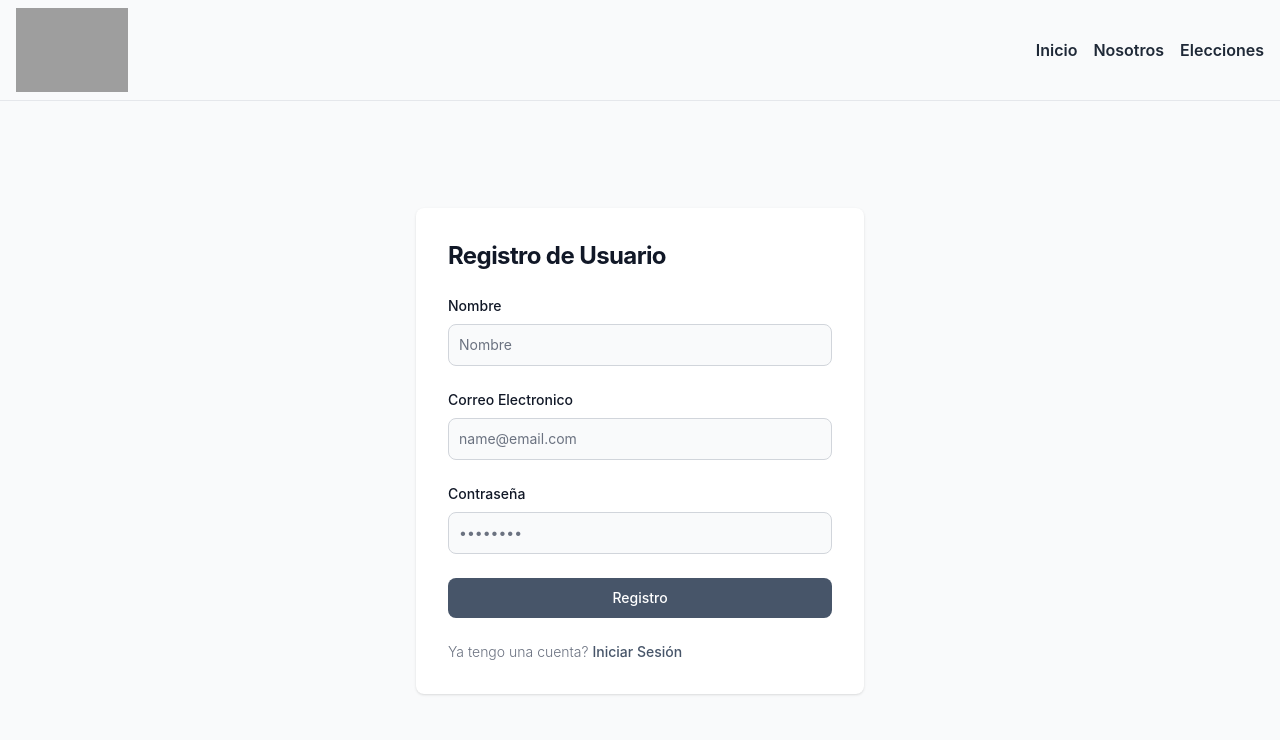
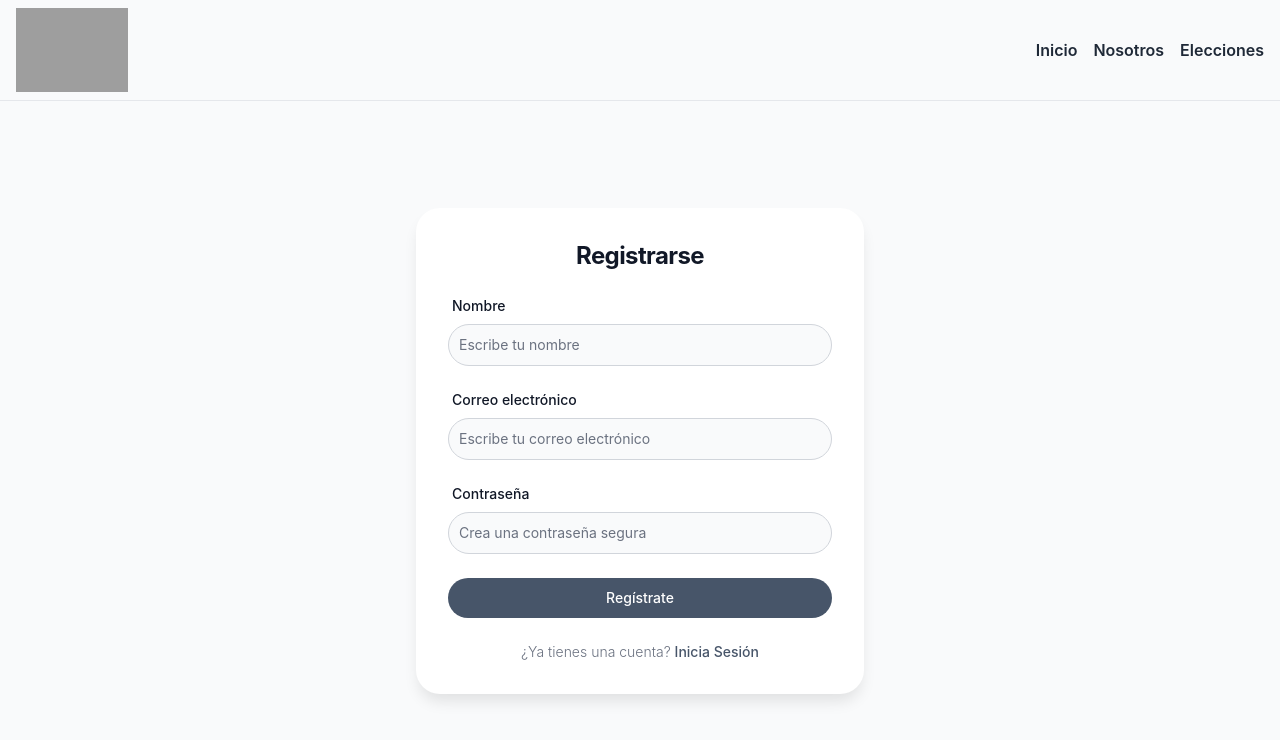
Before and after one commit to fischerjosue/registraduria-frontend, a Vue app: page /registro in a window 1280 px wide. Shown: the top 740 px of the page. Built offline with nearby package versions, Linux system fonts and the light colour scheme; grey boxes are pictures that could not be loaded; a web font is replaced by a local one.

Commit message:
Cambiar algunos estilos y otros cambios

```diff
--- a/index.html
+++ b/index.html
@@ -4,6 +4,7 @@
     <meta charset="UTF-8">
     <link rel="icon" href="/favicon.ico">
     <link href="https://fonts.cdnfonts.com/css/sf-pro-display" rel="stylesheet">
+    <link rel="stylesheet" href="https://cdn.jsdelivr.net/npm/bootstrap-icons@1.10.1/font/bootstrap-icons.css">
     <meta name="viewport" content="width=device-width, initial-scale=1.0">
     <title>Registraduría</title>
   </head>
--- a/src/views/Elecciones/Login.vue
+++ b/src/views/Elecciones/Login.vue
@@ -2,30 +2,30 @@
     <section class=" dark:bg-gray-900">
         <div class="flex flex-col items-center justify-center px-6 py-8 mx-auto md:h-[calc(100vh-100px)] lg:py-0">
             <div
-                class="w-full bg-white rounded-lg shadow dark:border md:mt-0 sm:max-w-md xl:p-0 dark:bg-gray-800 dark:border-gray-700">
+                class="w-full bg-white rounded-3xl shadow-[0px_10px_15px_-3px_rgba(0,0,0,0.1)] dark:border md:mt-0 sm:max-w-md xl:p-0 dark:bg-gray-800 dark:border-gray-700">
                 <div class="p-6 space-y-4 md:space-y-6 sm:p-8">
-                    <h1 class="text-xl font-bold leading-tight tracking-tight text-gray-900 md:text-2xl dark:text-white">
+                    <h1 class="text-xl text-center font-bold leading-tight tracking-tight text-gray-900 md:text-2xl dark:text-white">
                         Iniciar Sesión
                     </h1>
                     <form class="space-y-4 md:space-y-6" action="#">
                         <div>
-                            <label for="email" class="block mb-2 text-sm font-medium text-gray-900 dark:text-white">Correo Electronico</label>
+                            <label for="email" class="block mb-2 pl-1 text-sm font-medium text-gray-900 dark:text-white">Correo electrónico</label>
                             <input type="email" name="email" id="email"
-                                class="bg-gray-50 border border-gray-300 text-gray-900 sm:text-sm rounded-lg focus:ring-slate-600 focus:border-slate-600 block w-full p-2.5 dark:bg-gray-700 dark:border-gray-600 dark:placeholder-gray-400 dark:text-white dark:focus:ring-blue-500 dark:focus:border-blue-500"
-                                placeholder="name@email.com" required="">
+                                class="bg-gray-50 border border-gray-300 text-gray-900 sm:text-sm rounded-3xl focus:ring-slate-600 focus:border-slate-600 block w-full p-2.5 dark:bg-gray-700 dark:border-gray-600 dark:placeholder-gray-400 dark:text-white dark:focus:ring-blue-500 dark:focus:border-blue-500"
+                                placeholder="Escribe tu correo electrónico" required>
                         </div>
                         <div>
                             <label for="password"
-                                class="block mb-2 text-sm font-medium text-gray-900 dark:text-white">Contraseña</label>
-                            <input type="password" name="password" id="password" placeholder="••••••••"
-                                class="bg-gray-50 border border-gray-300 text-gray-900 sm:text-sm rounded-lg focus:ring-slate-600 focus:border-slate-600 block w-full p-2.5 dark:bg-gray-700 dark:border-gray-600 dark:placeholder-gray-400 dark:text-white dark:focus:ring-blue-500 dark:focus:border-blue-500"
-                                required="">
+                                class="block mb-2 pl-1 text-sm font-medium text-gray-900 dark:text-white">Contraseña</label>
+                            <input type="password" name="password" id="password" placeholder="Ingresa tu contraseña"
+                                class="bg-gray-50 border border-gray-300 text-gray-900 sm:text-sm rounded-3xl focus:ring-slate-600 focus:border-slate-600 block w-full p-2.5 dark:bg-gray-700 dark:border-gray-600 dark:placeholder-gray-400 dark:text-white dark:focus:ring-blue-500 dark:focus:border-blue-500"
+                                required>
                         </div>
                         <button type="submit"
-                            class="w-full text-white bg-slate-600 hover:bg-slate-700 focus:ring-4 focus:outline-none focus:ring-slate-300 font-medium rounded-lg text-sm px-5 py-2.5 text-center dark:bg-slate-600 dark:hover:bg-slate-700 dark:focus:ring-slate-800">Ingresar</button>
-                        <p class="text-sm font-light text-gray-500 dark:text-gray-400">
-                            No tienes una cuenta?
-                            <router-link to="Registro" class="font-medium text-slate-600 hover:underline dark:text-slate-500">Registro</router-link>
+                            class="w-full text-white bg-slate-600 hover:bg-slate-700 focus:ring-4 focus:outline-none focus:ring-slate-300 font-medium rounded-3xl text-sm px-5 py-2.5 text-center dark:bg-slate-600 dark:hover:bg-slate-700 dark:focus:ring-slate-800">Ingresar</button>
+                        <p class="text-sm text-center font-light text-gray-500 dark:text-gray-400">
+                            ¿Aún no tienes una cuenta?
+                            <router-link to="Registro" class="font-medium text-slate-600 hover:underline dark:text-slate-500">Regístrate</router-link>
                         </p>
                     </form>
                 </div>
--- a/src/views/Elecciones/Registro.vue
+++ b/src/views/Elecciones/Registro.vue
@@ -2,41 +2,41 @@
     <section class="bg-gray-50 dark:bg-gray-900">
         <div class="flex flex-col items-center justify-center px-6 py-8 mx-auto md:h-[calc(100vh-100px)] lg:py-0">
             <div
-                class="w-full bg-white rounded-lg shadow dark:border md:mt-0 sm:max-w-md xl:p-0 dark:bg-gray-800 dark:border-gray-700">
+                class="w-full bg-white rounded-3xl shadow-[0px_10px_15px_-3px_rgba(0,0,0,0.1)] dark:border md:mt-0 sm:max-w-md xl:p-0 dark:bg-gray-800 dark:border-gray-700">
                 <div class="p-6 space-y-4 md:space-y-6 sm:p-8">
                     <h1
-                        class="text-xl font-bold leading-tight tracking-tight text-gray-900 md:text-2xl dark:text-white">
-                        Registro de Usuario
+                        class="text-xl text-center font-bold leading-tight tracking-tight text-gray-900 md:text-2xl dark:text-white">
+                        Registrarse
                     </h1>
                     <form class="space-y-4 md:space-y-6" action="#">
                         <div>
                             <label for="nombre"
-                                class="block mb-2 text-sm font-medium text-gray-900 dark:text-white">Nombre</label>
-                            <input type="text" name="nombre" id="nombre" placeholder="Nombre"
-                                class="bg-gray-50 border border-gray-300 text-gray-900 sm:text-sm rounded-lg focus:ring-slate-600 focus:border-slate-600 block w-full p-2.5 dark:bg-gray-700 dark:border-gray-600 dark:placeholder-gray-400 dark:text-white dark:focus:ring-gray-500 dark:focus:border-gray-500"
-                                required="">
+                                class="block mb-2 pl-1 text-sm font-medium text-gray-900 dark:text-white">Nombre</label>
+                            <input type="text" name="nombre" id="nombre" placeholder="Escribe tu nombre"
+                                class="bg-gray-50 border border-gray-300 text-gray-900 sm:text-sm rounded-3xl focus:ring-slate-600 focus:border-slate-600 block w-full p-2.5 dark:bg-gray-700 dark:border-gray-600 dark:placeholder-gray-400 dark:text-white dark:focus:ring-gray-500 dark:focus:border-gray-500"
+                                required>
                         </div>
                         <div>
                             <label for="email"
-                                class="block mb-2 text-sm font-medium text-gray-900 dark:text-white">Correo
-                                Electronico</label>
+                                class="block mb-2 pl-1 text-sm font-medium text-gray-900 dark:text-white">Correo
+                                electrónico</label>
                             <input type="email" name="email" id="email"
-                                class="bg-gray-50 border border-gray-300 text-gray-900 sm:text-sm rounded-lg focus:ring-slate-600 focus:border-slate-600 block w-full p-2.5 dark:bg-gray-700 dark:border-gray-600 dark:placeholder-gray-400 dark:text-white dark:focus:ring-gray-500 dark:focus:border-gray-500"
-                                placeholder="name@email.com" required="">
+                                class="bg-gray-50 border border-gray-300 text-gray-900 sm:text-sm rounded-3xl focus:ring-slate-600 focus:border-slate-600 block w-full p-2.5 dark:bg-gray-700 dark:border-gray-600 dark:placeholder-gray-400 dark:text-white dark:focus:ring-gray-500 dark:focus:border-gray-500"
+                                placeholder="Escribe tu correo electrónico" required>
                         </div>
                         <div>
                             <label for="password"
-                                class="block mb-2 text-sm font-medium text-gray-900 dark:text-white">Contraseña</label>
-                            <input type="password" name="password" id="password" placeholder="••••••••"
-                                class="bg-gray-50 border border-gray-300 text-gray-900 sm:text-sm rounded-lg focus:ring-slate-600 focus:border-slate-600 block w-full p-2.5 dark:bg-gray-700 dark:border-gray-600 dark:placeholder-gray-400 dark:text-white dark:focus:ring-gray-500 dark:focus:border-gray-500"
-                                required="">
+                                class="block mb-2 pl-1 text-sm font-medium text-gray-900 dark:text-white">Contraseña</label>
+                            <input type="password" name="password" id="password" placeholder="Crea una contraseña segura"
+                                class="bg-gray-50 border border-gray-300 text-gray-900 sm:text-sm rounded-3xl focus:ring-slate-600 focus:border-slate-600 block w-full p-2.5 dark:bg-gray-700 dark:border-gray-600 dark:placeholder-gray-400 dark:text-white dark:focus:ring-gray-500 dark:focus:border-gray-500"
+                                required>
                         </div>
 
                         <button type="submit"
-                            class="w-full text-white bg-slate-600 hover:bg-slate-700 focus:ring-4 focus:outline-none focus:ring-slate-300 font-medium rounded-lg text-sm px-5 py-2.5 text-center dark:bg-slate-600 dark:hover:bg-slate-700 dark:focus:ring-slate-800">Registro</button>
-                        <p class="text-sm font-light text-gray-500 dark:text-gray-400">
-                            Ya tengo una cuenta? <router-link to="login"
-                                class="font-medium text-slate-600 hover:underline dark:text-slate-500">Iniciar Sesión
+                            class="w-full text-white bg-slate-600 hover:bg-slate-700 focus:ring-4 focus:outline-none focus:ring-slate-300 font-medium rounded-3xl text-sm px-5 py-2.5 text-center dark:bg-slate-600 dark:hover:bg-slate-700 dark:focus:ring-slate-800">Regístrate</button>
+                        <p class="text-sm text-center font-light text-gray-500 dark:text-gray-400">
+                            ¿Ya tienes una cuenta? <router-link to="login"
+                                class="font-medium text-slate-600 hover:underline dark:text-slate-500">Inicia Sesión
                             </router-link>
                         </p>
                     </form>
```
Also changed, not shown: 2 other files (tests, documents, lock files or other folders).
